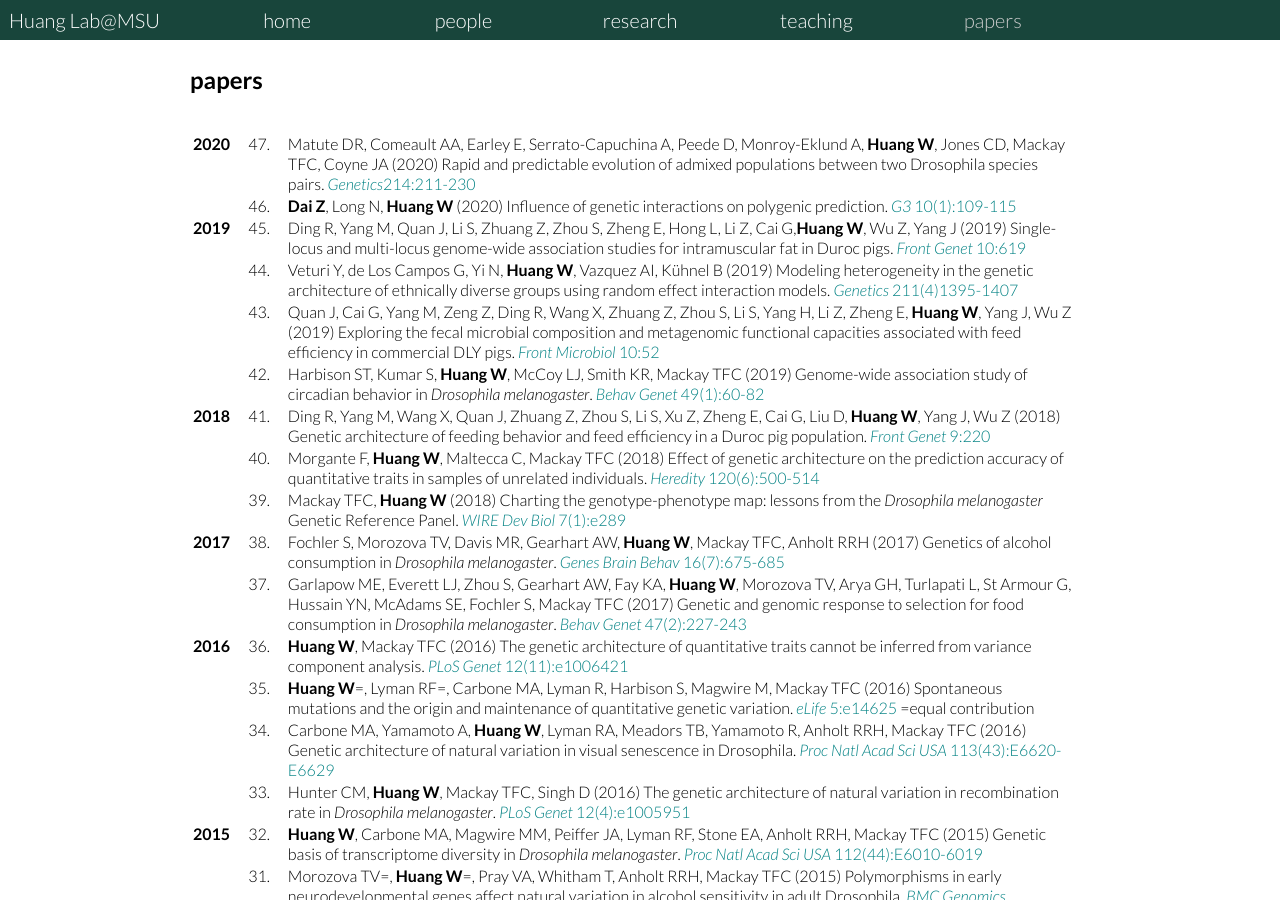
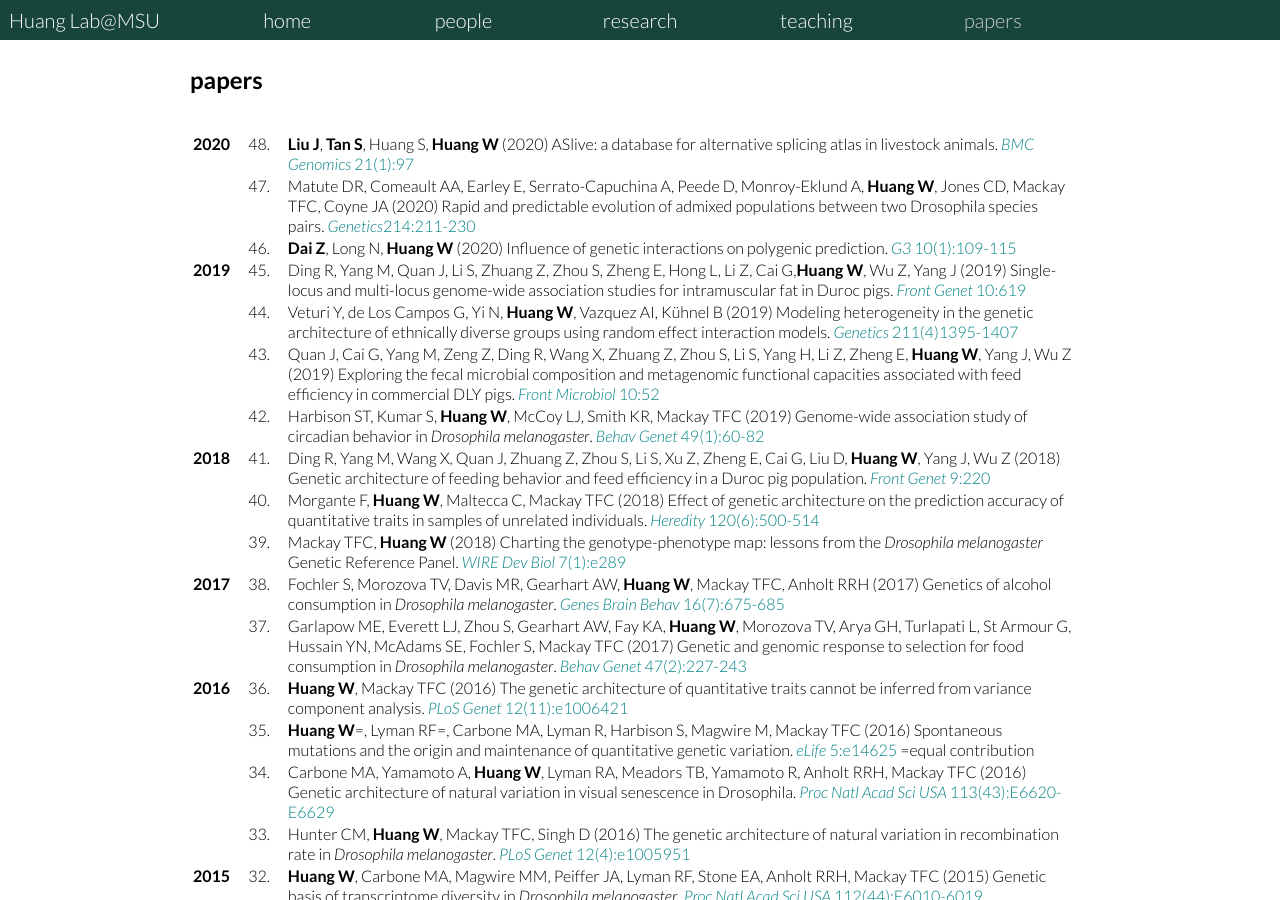
Before and after one commit to qgg-lab/qgg-lab.github.io, a Jekyll site: the page built from _pages/publications.md, in a window 1280 px wide and 900 px high. Built offline with Jekyll 4.4.1, drawn with Linux system fonts in a browser that asks for light colours; some web fonts are replaced.

Commit message:
feb 1, 2020 update

```diff
--- a/_pages/publications.md
+++ b/_pages/publications.md
@@ -9,7 +9,8 @@ active: publications
 
 | | | |
 |--|--:|--|
-| <b>2020</b>| 47. | Matute DR, Comeault AA, Earley E, Serrato-Capuchina A, Peede D, Monroy-Eklund A, <b>Huang W</b>, Jones CD, Mackay TFC, Coyne JA (2020) Rapid and predictable evolution of admixed populations between two Drosophila species pairs. <a href="https://www.ncbi.nlm.nih.gov/pubmed/31767631" target="blank"><i>Genetics</i>214:211-230 </a> |
+| <b>2020</b> | 48. | <b>Liu J</b>, <b>Tan S</b>, Huang S, <b>Huang W</b> (2020) ASlive: a database for alternative splicing atlas in livestock animals. <a href="https://www.ncbi.nlm.nih.gov/pubmed/32000661" target="blank"><i>BMC Genomics</i> 21(1):97 </a> |
+| | 47. | Matute DR, Comeault AA, Earley E, Serrato-Capuchina A, Peede D, Monroy-Eklund A, <b>Huang W</b>, Jones CD, Mackay TFC, Coyne JA (2020) Rapid and predictable evolution of admixed populations between two Drosophila species pairs. <a href="https://www.ncbi.nlm.nih.gov/pubmed/31767631" target="blank"><i>Genetics</i>214:211-230 </a> |
 | | 46. | <b>Dai Z</b>, Long N, <b>Huang W</b> (2020) Influence of genetic interactions on polygenic prediction. <a href="https://www.ncbi.nlm.nih.gov/pubmed/31649046" target="blank"><i>G3</i> 10(1):109-115</a> |
 | <b>2019</b>| 45. | Ding R, Yang M, Quan J, Li S, Zhuang Z, Zhou S, Zheng E, Hong L, Li Z, Cai G,<b>Huang W</b>, Wu Z, Yang J (2019) Single-locus and multi-locus genome-wide association studies for intramuscular fat in Duroc pigs. <a href="https://www.ncbi.nlm.nih.gov/pubmed/31316554" target="blank"><i>Front Genet</i> 10:619</a> |
 | | 44. | Veturi Y, de Los Campos G, Yi N, <b>Huang W</b>, Vazquez AI, Kühnel B (2019) Modeling heterogeneity in the genetic architecture of ethnically diverse groups using random effect interaction models. <a href="https://www.ncbi.nlm.nih.gov/pubmed/30796011" target="blank"><i>Genetics</i> 211(4)1395-1407</a> |
```
Also changed, not shown: _pages/index.md (+1 -1 lines).
